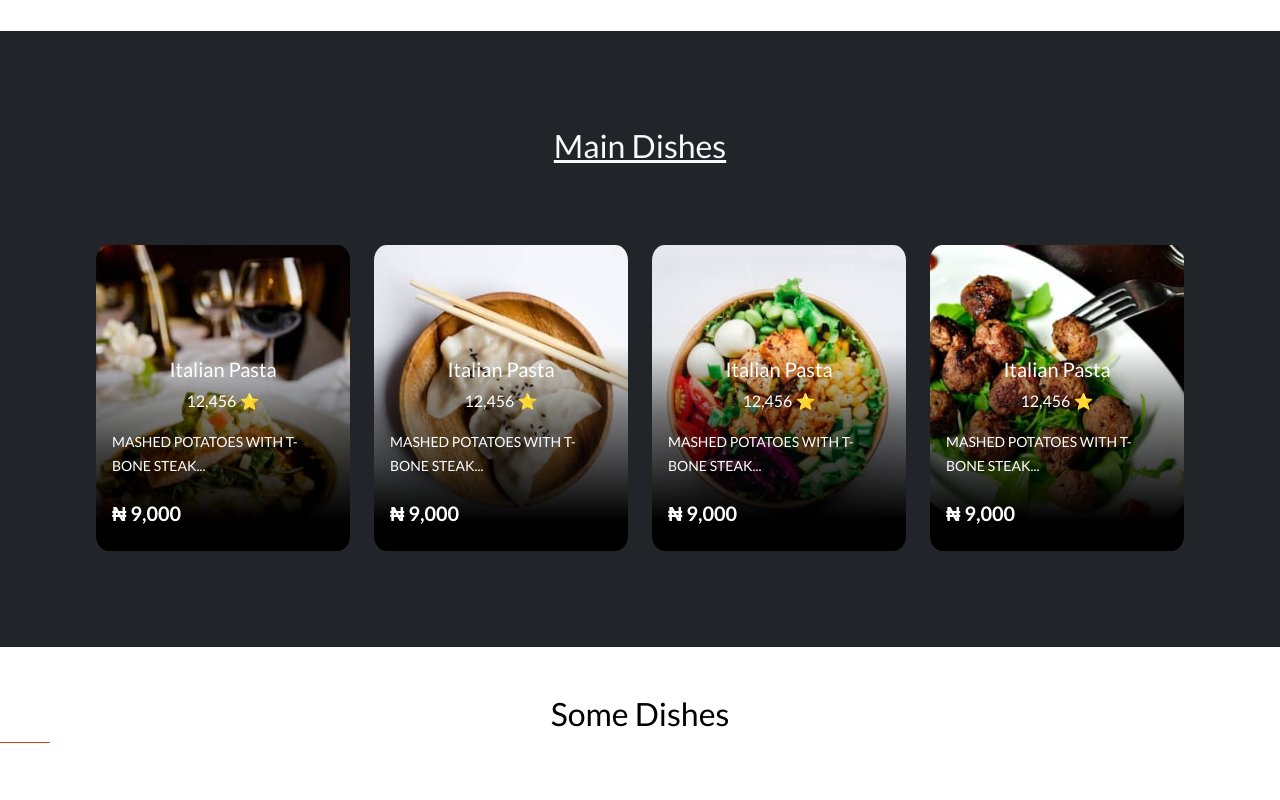
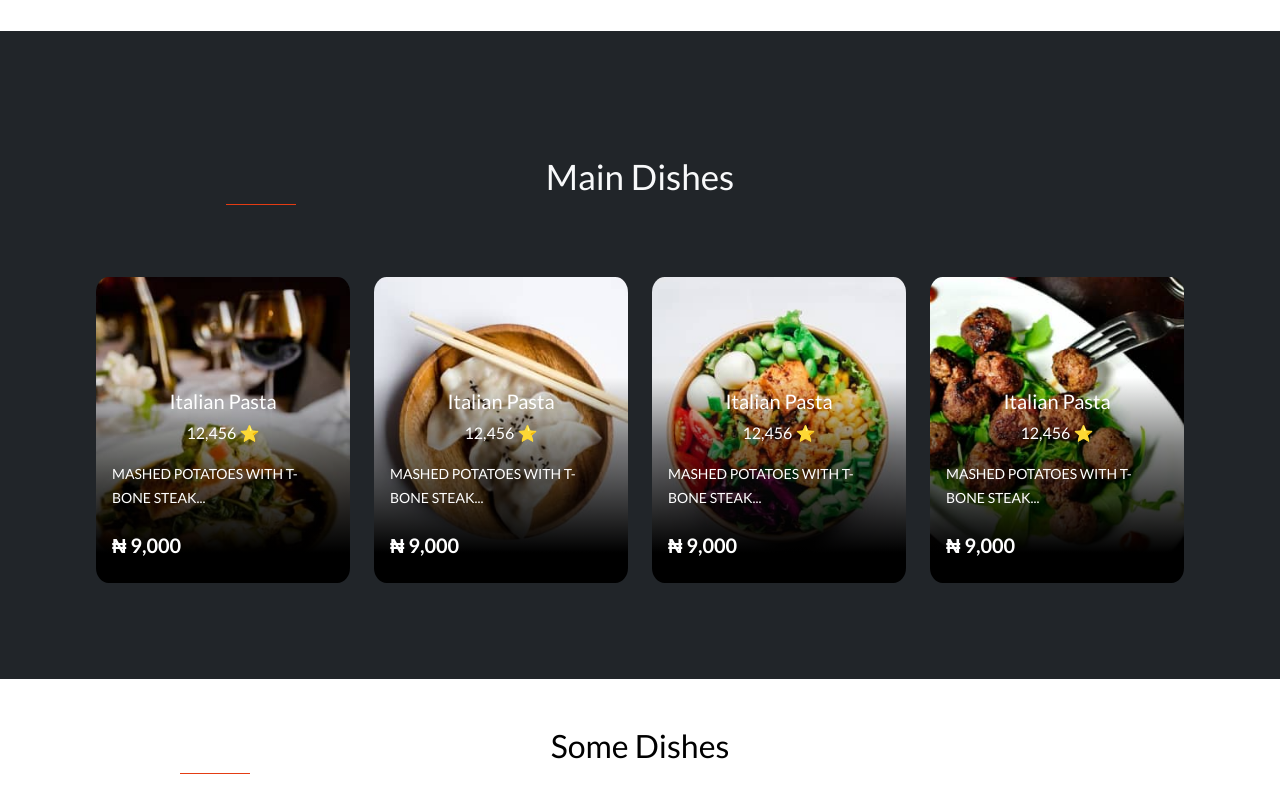
Before and after one commit to Elijahdre/Capstone-one, a website: page index.html in a window 1280 px wide. Shown: the part 480-1280 px from the top of the page. Drawn offline with nearby package versions, Linux system fonts and the light colour scheme; files whose address does not match are found by name; a web font is replaced by a local one.

Commit message:
Fix line

```diff
--- a/index.html
+++ b/index.html
@@ -136,7 +136,8 @@
       <div class="container-fluid mt-5 pb-5 bg-dark py-md-5 px-5">
         <div class="row p-lg-5 bg-dark">
           <div class="text-center centered-title mb-5 pb-lg-4">
-            <h2 class="text-light text-decoration-underline">Main Dishes</h2>
+            <h2 class="text-light main-dish">Main Dishes</h2>
+            <div class="line-main"></div>
           </div>
           <div class="col-12 col-md-6 col-lg-3 mt-5 mt-lg-0">
 
@@ -261,7 +262,7 @@
             <div class="col-12">
               <div class="text-center centered-title mb-5 pb-lg-4">
                 <h2 class="text-black">Some Dishes</h2>
-                <div class="line"></div>
+                <div class="line-main-some"></div>
               </div>
             </div>
           </div>
--- a/style.css
+++ b/style.css
@@ -490,6 +490,34 @@ h1 {
   .footer-name-about {
     color: #fff;
   }
+
+  .line-main {
+    height: 1.5px;
+    background-color: #e43c13;
+    width: 70px;
+    margin-left: 520px;
+  }
+
+  .line-main-some {
+    height: 1.5px;
+    background-color: #e43c13;
+    width: 70px;
+    margin-left: 630px;
+  }
+}
+
+.line-main {
+  height: 1px;
+  background-color: #e43c13;
+  width: 70px;
+  margin-left: 130px;
+}
+
+.line-main-some {
+  height: 1.5px;
+  background-color: #e43c13;
+  width: 70px;
+  margin-left: 180px;
 }
 
 .card-bg-1 {
@@ -551,3 +579,9 @@ h1 {
   background-repeat: no-repeat;
   background-position: center;
 }
+
+.main-dish {
+  margin-top: 30px;
+  line-height: 1.1;
+  font-size: 35px;
+}
```
Also changed, not shown: about.html (+1 -1 lines).
